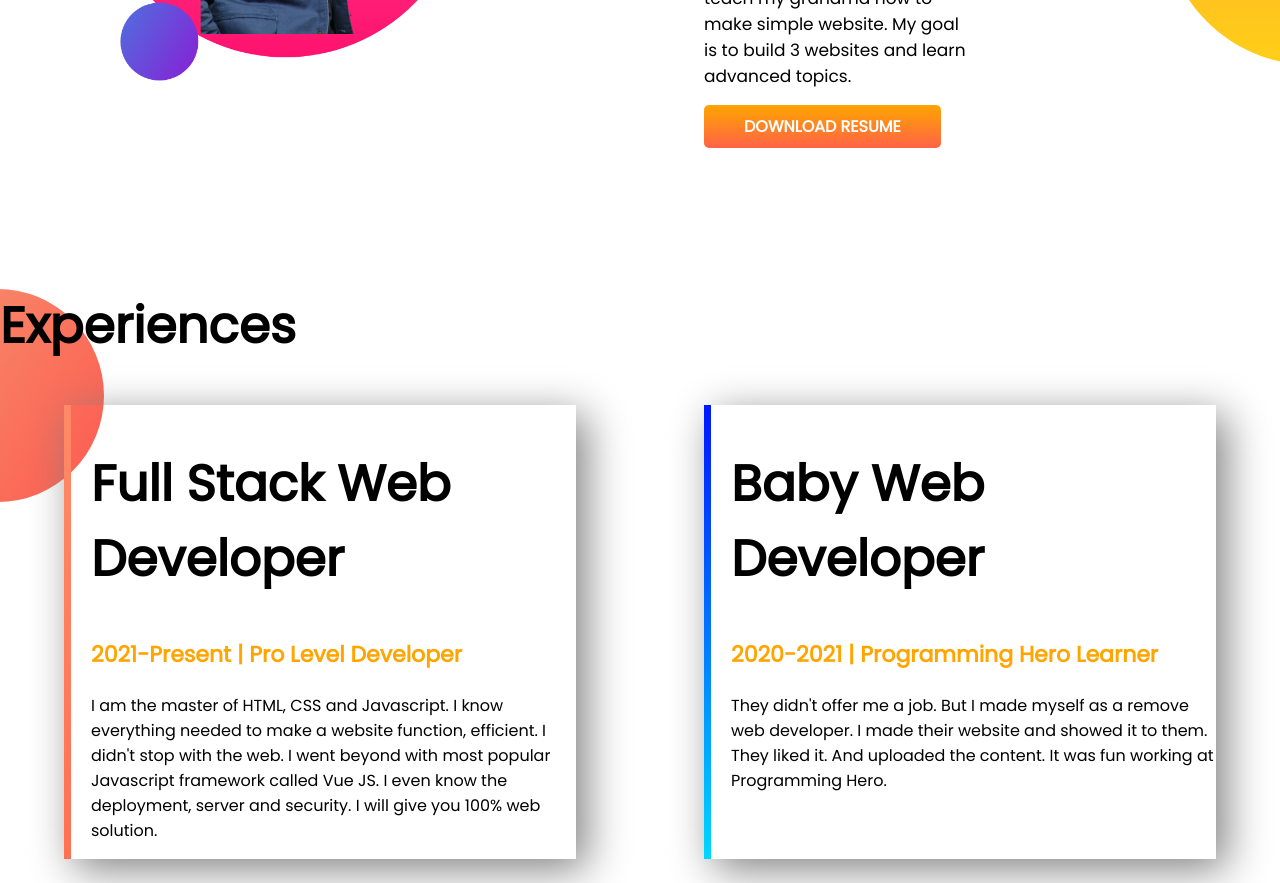
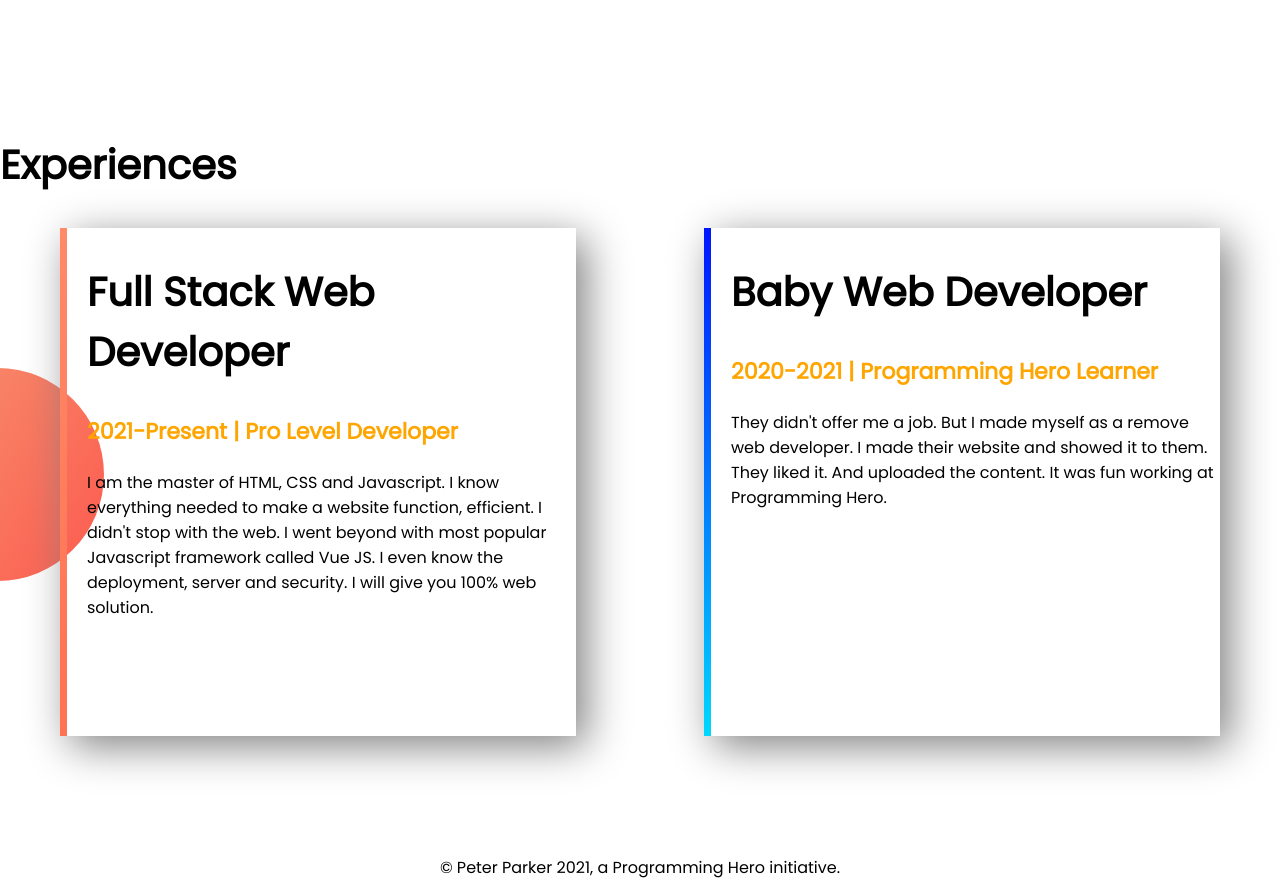
Before and after one commit to ziaulahm/developer-portfolio, a plain HTML site: page index.html in a window 1280 px wide. Shown: the part 1044-1927 px from the top of the page. Drawn offline with Linux system fonts and the light colour scheme.

Commit message:
experince section edited

```diff
--- a/index.html
+++ b/index.html
@@ -16,7 +16,7 @@
             <h1>Welcome To</h1>
             <h1 ><span class="orange-color">Ahmed Alam</span> World!</h1>
             <h3>Build Climber and Train Stopper</h3>
-            <p class="format-right">You might saw the jumping,climbing buildings,and stopping
+            <p class="format-right">You might saw the jumping,                    buildings,  and stopping
                trains.But noabody pays me a dime for that work.That's why I
                am learning and mastering web development.I will not stop
                until I become the Web Development Hero.
@@ -47,12 +47,14 @@
         <div id="full-stack-developer" class="experience-item">
             <h1>Full Stack Web Developer</h1>
             <h3 class="orange-color">2021-Present | Pro Level Developer</h3>
-            <p>I am the master of HTML, CSS and Javascript. I know everything needed to make a website function, efficient. I didn't stop with the web. I went beyond with most popular Javascript framework called Vue JS. I even know the deployment, server and security. I will give you 100% web solution.</p>
+            <p>I am the master of HTML, CSS and Javascript. I know everything    needed to make a website function, efficient. I didn't stop with the web. I went beyond with most popular Javascript framework called Vue JS. I even know the deployment, server and security. I will give you 100% web solution.
+            </p>
         </div>
         <div id="web-dev-experience" class="experience-item">
             <h1>Baby Web Developer</h1>
             <h3 class="orange-color">2020-2021 | Programming Hero Learner</h3>
-            <p>They didn't offer me a job. But I made myself as a remove web developer. I made their website and showed it to them. They liked it. And uploaded the content. It was fun working at Programming Hero.</p>
+            <p>They didn't offer me a job. But I made myself as a remove web developer. I made their website and showed it to them. They liked it. And uploaded the content. It was fun working at Programming Hero.
+            </p>
         </div>
         </div>
     </section>
--- a/style.css
+++ b/style.css
@@ -1,9 +1,10 @@
 body{
     font-family: 'Poppins', sans-serif;
     margin: 0 auto;
+
 }
 h1{
-    font-size: 50px;
+    font-size: 40px;
 }
 .orange-color{
     color: orange;
@@ -49,6 +50,9 @@ h3{
     font-size: 17px;
     padding-right: 311px;
 }
+.flexible-container{
+    margin-bottom: 112px;
+}
 .experience-item{
     width: 40%;
     margin-left: 5%;
@@ -59,13 +63,22 @@ h3{
 .experience-area{
     background-image: url(images/exp-bg.png);
     background-repeat: no-repeat;
+    background-position:left center;
+}
+.experience-area{
+    margin: 5px 0px 5px 0px;
+    padding: 2px 0px 2px 0px;
 }
 #full-stack-developer{
+    padding-bottom: 100px;
+    margin-left: 60px;
     border-left: 7px solid;
     border-image: linear-gradient(#FF8A68, #ff7153);
     border-image-slice: 1;
 }
 #web-dev-experience{
+    padding-bottom: 100px;
+    margin-right: 60px;
     border-left: 7px solid;
     border-image: linear-gradient(#0015FF, #00D8FF);
     border-image-slice: 1;
```
